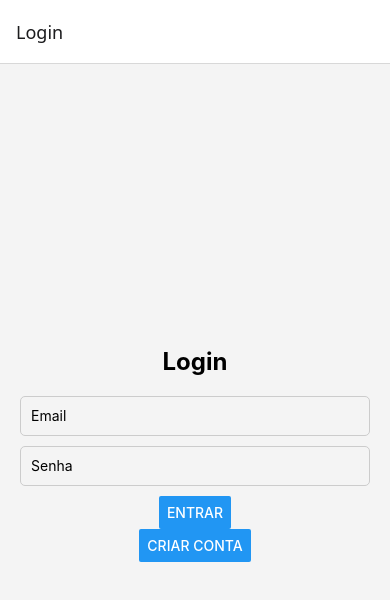
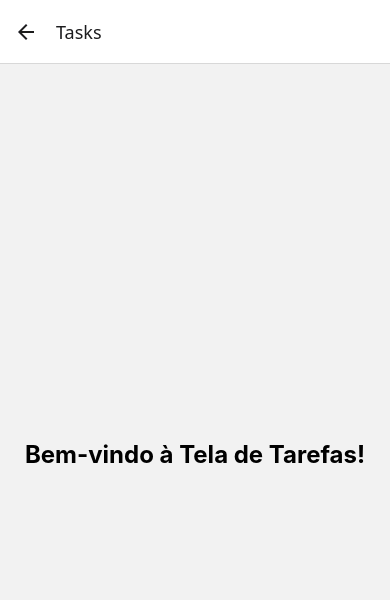
Before and after one commit to roypsetec/etask, a React Native app in the folder etask/: screen /Tasks in a window 390 px wide. Shown: the top 600 px of the page. Built offline with nearby package versions, Linux system fonts and the light colour scheme.

Commit message:
atualização escola

```diff
--- a/etask/App.js
+++ b/etask/App.js
@@ -1,8 +1,9 @@
-import React from 'react';
-import { NavigationContainer } from '@react-navigation/native';
-import { createStackNavigator } from '@react-navigation/stack';
-import SignupScreen from './src/screens/SignupScreen';
-import LoginScreen from './src/screens/LoginScreen';
+import React from "react";
+import { NavigationContainer } from "@react-navigation/native";
+import { createStackNavigator } from "@react-navigation/stack";
+import SignupScreen from "./src/screens/SignupScreen";
+import LoginScreen from "./src/screens/LoginScreen";
+import TasksScreen from "./src/screens/TasksScreen"; // Certifique-se de que esse arquivo existe
 
 const Stack = createStackNavigator();
 
@@ -12,6 +13,7 @@ export default function App() {
       <Stack.Navigator initialRouteName="Login">
         <Stack.Screen name="Login" component={LoginScreen} />
         <Stack.Screen name="Signup" component={SignupScreen} />
+        <Stack.Screen name="Tasks" component={TasksScreen} />
       </Stack.Navigator>
     </NavigationContainer>
   );
--- a/etask/src/firebase/firebaseConfig.js
+++ b/etask/src/firebase/firebaseConfig.js
@@ -1,18 +1,13 @@
-// Import the functions you need from the SDKs you need
 import { initializeApp } from "firebase/app";
 
-// Your web app's Firebase configuration
 const firebaseConfig = {
   apiKey: "AIzaSyB7Ig2Y41GJtiQz8adw4s2QFo_O8LVrwHQ",
   authDomain: "e-task-78aac.firebaseapp.com",
   projectId: "e-task-78aac",
-  storageBucket: "e-task-78aac.firebasestorage.app",
+  storageBucket: "e-task-78aac.appspot.com", // Corrigido
   messagingSenderId: "873354652514",
   appId: "1:873354652514:web:a4d4c839987ac6763d9a3b"
 };
 
-// Initialize Firebase
 const app = initializeApp(firebaseConfig);
-
-// Export the app for use in other files
-export { app }; // Exporte o app para ser usado em auth.js e outros arquivos que precisem
+export { app };
--- a/etask/src/screens/LoginScreen.js
+++ b/etask/src/screens/LoginScreen.js
@@ -1,19 +1,22 @@
-import React, { useState } from 'react';
-import { View, Text, TextInput, Button, StyleSheet, Alert } from 'react-native';
-import { useNavigation } from '@react-navigation/native';
+import React, { useState } from "react";
+import { View, Text, TextInput, Button, StyleSheet, Alert } from "react-native";
+import { useNavigation } from "@react-navigation/native";
+import { loginWithEmail } from "../firebase/auth"; // Importação da função de login
 
 const LoginScreen = () => {
-  const [email, setEmail] = useState('');
-  const [password, setPassword] = useState('');
+  const [email, setEmail] = useState("");
+  const [password, setPassword] = useState("");
   const navigation = useNavigation();
 
   const handleLogin = async () => {
     try {
-      // Chame sua função de login aqui
-      Alert.alert('Sucesso', 'Login realizado com sucesso!');
-      navigation.navigate('Tasks'); // Navega para a tela de tarefas após login
+      const user = await loginWithEmail(email, password);
+      Alert.alert("Sucesso", "Login realizado com sucesso!");
+      console.log("Usuário logado:", user);
+      navigation.navigate("Tasks"); // Redireciona para a tela de tarefas
     } catch (error) {
-      Alert.alert('Erro', 'Credenciais inválidas.');
+      Alert.alert("Erro", error.message);
+      console.error("Erro no login:", error);
     }
   };
 
@@ -35,10 +38,7 @@ const LoginScreen = () => {
         secureTextEntry
       />
       <Button title="Entrar" onPress={handleLogin} />
-      <Button
-        title="Criar conta"
-        onPress={() => navigation.navigate('Signup')} // Navega para a tela de cadastro
-      />
+      <Button title="Criar conta" onPress={() => navigation.navigate("Signup")} />
     </View>
   );
 };
@@ -46,21 +46,20 @@ const LoginScreen = () => {
 const styles = StyleSheet.create({
   container: {
     flex: 1,
-    justifyContent: 'center',
-    alignItems: 'center',
+    justifyContent: "center",
+    alignItems: "center",
     padding: 20,
-    backgroundColor: '#F4F4F4',
   },
   title: {
     fontSize: 24,
-    fontWeight: 'bold',
+    fontWeight: "bold",
     marginBottom: 20,
   },
   input: {
-    width: '100%',
+    width: "100%",
     height: 40,
     borderWidth: 1,
-    borderColor: '#ccc',
+    borderColor: "#ccc",
     borderRadius: 5,
     marginBottom: 10,
     paddingHorizontal: 10,
--- a/etask/src/screens/TasksScreen.js
+++ b/etask/src/screens/TasksScreen.js
@@ -1,4 +1,3 @@
-
 import React from "react";
 import { View, Text, StyleSheet } from "react-native";
 
@@ -6,7 +5,6 @@ const TasksScreen = () => {
   return (
     <View style={styles.container}>
       <Text style={styles.title}>Bem-vindo à Tela de Tarefas!</Text>
-      {/* Aqui você pode adicionar os componentes de gerenciamento de tarefas */}
     </View>
   );
 };
```
Also changed, not shown: etask/package.json (+4 -5 lines), 1 other file (tests, documents, lock files or other folders).
